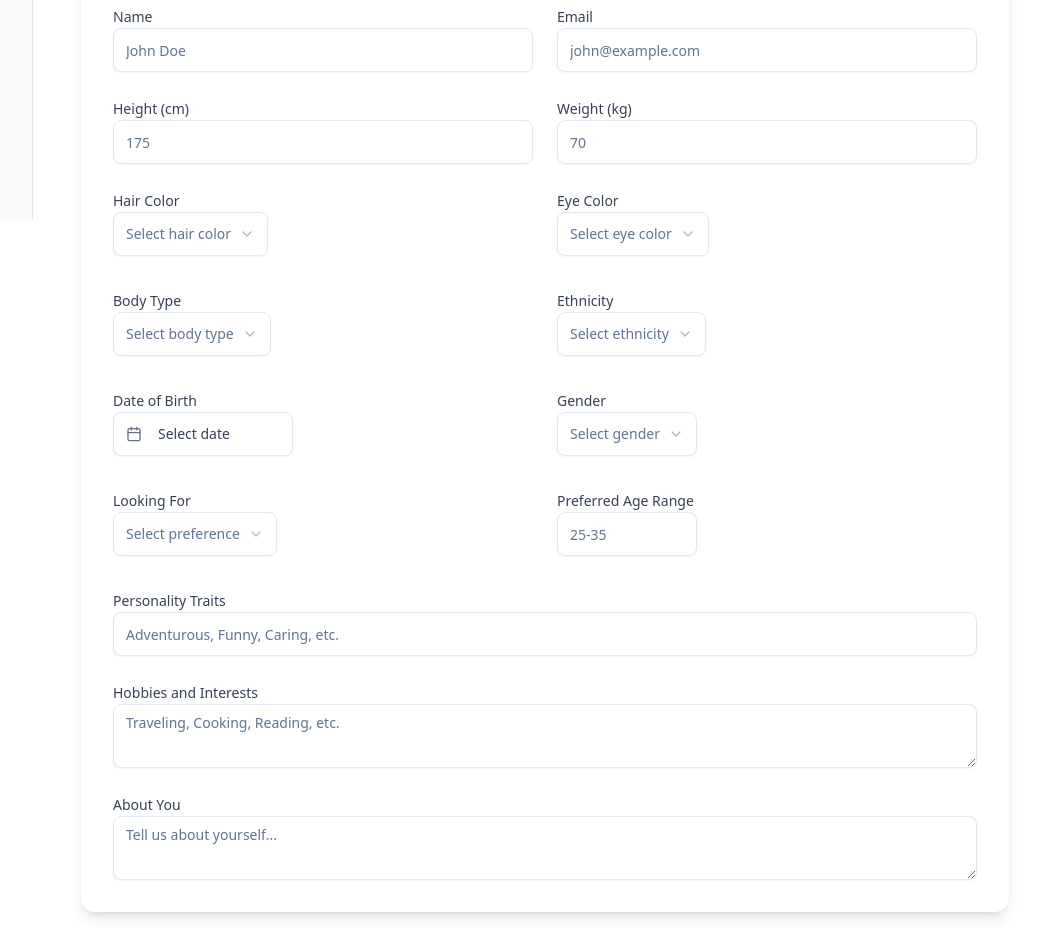
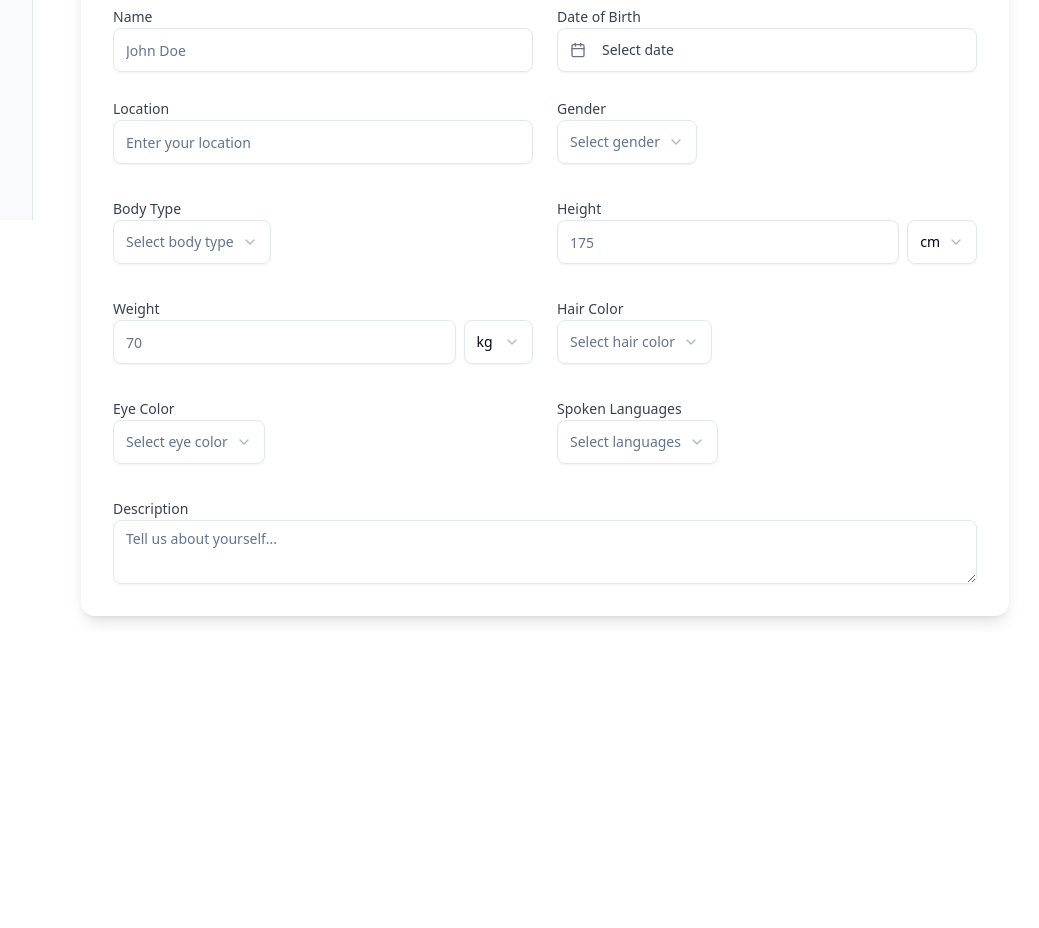
Before and after one commit to prasish01/service_hub, a Next.js app: page /tabs in a window 1280 px wide. Shown: the part 580-1508 px from the top of the page, without its empty margins (223-1262 px from the left). After the commit the page ends 1212 px from the top, so only its background shows below. Built offline with nearby package versions, Linux system fonts and the light colour scheme.

Commit message:
Updated form fields

```diff
--- a/components/ProfileManager.tsx
+++ b/components/ProfileManager.tsx
@@ -1,7 +1,7 @@
 "use client";
 import { useState } from "react";
 import { format } from "date-fns";
-import { CalendarIcon, ChevronLeft, ChevronRight } from "lucide-react";
+import { CalendarIcon } from "lucide-react";
 import { Input } from "@/components/ui/input";
 import { Textarea } from "@/components/ui/textarea";
 import {
@@ -22,73 +22,139 @@ import {
 const ProfileManager = () => {
   // State for Date of Birth
   const [dob, setDob] = useState<Date | undefined>(undefined);
-  const [currentYear, setCurrentYear] = useState(new Date().getFullYear());
-
-  // Handle year navigation
-  const handlePreviousYear = () => {
-    setCurrentYear((prev) => prev - 1);
-  };
-
-  const handleNextYear = () => {
-    setCurrentYear((prev) => prev + 1);
-  };
-
-  // Define the date range for the current year
-  const fromDate = new Date(currentYear, 0, 1); // Start of the year
-  const toDate = new Date(currentYear, 11, 31); // End of the year
 
   return (
     <div className="bg-background mx-auto min-h-[60vh] w-full max-w-6xl rounded-xl p-8 shadow-lg">
       <h2 className="mb-8 text-3xl font-bold text-gray-800">Profile Page</h2>
       <form className="space-y-8">
         <div className="grid grid-cols-1 gap-6 md:grid-cols-2">
-          <div className="space-y-2 md:col-span-2">
-            <div className="grid grid-cols-1 gap-6 md:grid-cols-2">
+          {/* Name */}
           <div className="space-y-2">
-                <label className="text-sm font-medium text-gray-700">
-                  Name
-                </label>
+            <label className="text-sm font-medium text-gray-700">Name</label>
             <Input
               type="text"
               placeholder="John Doe"
               className="h-11 focus-visible:ring-2 focus-visible:ring-blue-500"
             />
           </div>
+
+          {/* Date of Birth */}
           <div className="space-y-2">
             <label className="text-sm font-medium text-gray-700">
-                  Email
+              Date of Birth
+            </label>
+            <Popover>
+              <PopoverTrigger asChild>
+                <Button
+                  variant="outline"
+                  className="h-11 w-full justify-start bg-white text-left font-normal hover:bg-gray-50"
+                >
+                  <CalendarIcon className="mr-2 h-4 w-4 text-gray-500" />
+                  <span className="text-gray-700">
+                    {dob ? format(dob, "PPP") : "Select date"}
+                  </span>
+                </Button>
+              </PopoverTrigger>
+              <PopoverContent className="w-auto p-0">
+                <Calendar
+                  mode="single"
+                  selected={dob}
+                  onSelect={setDob}
+                  initialFocus
+                />
+              </PopoverContent>
+            </Popover>
+          </div>
+
+          {/* Location (Google Autocomplete Placeholder) */}
+          <div className="space-y-2">
+            <label className="text-sm font-medium text-gray-700">
+              Location
             </label>
             <Input
-                  type="email"
-                  placeholder="john@example.com"
+              type="text"
+              placeholder="Enter your location"
               className="h-11 focus-visible:ring-2 focus-visible:ring-blue-500"
             />
           </div>
-            </div>
+
+          {/* Gender */}
+          <div className="space-y-2">
+            <label className="text-sm font-medium text-gray-700">Gender</label>
+            <Select>
+              <SelectTrigger className="h-11 focus:ring-2 focus:ring-blue-500">
+                <SelectValue placeholder="Select gender" />
+              </SelectTrigger>
+              <SelectContent>
+                <SelectItem value="male">Male</SelectItem>
+                <SelectItem value="female">Female</SelectItem>
+                <SelectItem value="other">Other</SelectItem>
+              </SelectContent>
+            </Select>
           </div>
 
+          {/* Body Type */}
           <div className="space-y-2">
             <label className="text-sm font-medium text-gray-700">
-              Height (cm)
+              Body Type
             </label>
+            <Select>
+              <SelectTrigger className="h-11 focus:ring-2 focus:ring-blue-500">
+                <SelectValue placeholder="Select body type" />
+              </SelectTrigger>
+              <SelectContent>
+                <SelectItem value="slim">Slim</SelectItem>
+                <SelectItem value="athletic">Athletic</SelectItem>
+                <SelectItem value="average">Average</SelectItem>
+                <SelectItem value="curvy">Curvy</SelectItem>
+                <SelectItem value="other">Other</SelectItem>
+              </SelectContent>
+            </Select>
+          </div>
+
+          {/* Height */}
+          <div className="space-y-2">
+            <label className="text-sm font-medium text-gray-700">Height</label>
+            <div className="flex gap-2">
               <Input
                 type="number"
                 placeholder="175"
                 className="h-11 focus-visible:ring-2 focus-visible:ring-blue-500"
               />
+              <Select defaultValue="cm">
+                <SelectTrigger className="h-11 w-20 focus:ring-2 focus:ring-blue-500">
+                  <SelectValue />
+                </SelectTrigger>
+                <SelectContent>
+                  <SelectItem value="cm">cm</SelectItem>
+                  <SelectItem value="ft">ft</SelectItem>
+                </SelectContent>
+              </Select>
             </div>
+          </div>
+
+          {/* Weight */}
           <div className="space-y-2">
-            <label className="text-sm font-medium text-gray-700">
-              Weight (kg)
-            </label>
+            <label className="text-sm font-medium text-gray-700">Weight</label>
+            <div className="flex gap-2">
               <Input
                 type="number"
                 placeholder="70"
                 className="h-11 focus-visible:ring-2 focus-visible:ring-blue-500"
               />
+              <Select defaultValue="kg">
+                <SelectTrigger className="h-11 w-20 focus:ring-2 focus:ring-blue-500">
+                  <SelectValue />
+                </SelectTrigger>
+                <SelectContent>
+                  <SelectItem value="kg">kg</SelectItem>
+                  <SelectItem value="lbs">lbs</SelectItem>
+                </SelectContent>
+              </Select>
+            </div>
           </div>
 
-          {/* Hair and Eyes */}
+          {/* Hair Color */}
           <div className="space-y-2">
             <label className="text-sm font-medium text-gray-700">
               Hair Color
@@ -106,6 +172,8 @@ const ProfileManager = () => {
               </SelectContent>
             </Select>
           </div>
+
+          {/* Eye Color */}
           <div className="space-y-2">
             <label className="text-sm font-medium text-gray-700">
               Eye Color
@@ -124,166 +192,29 @@ const ProfileManager = () => {
             </Select>
           </div>
 
+          {/* Spoken Languages */}
           <div className="space-y-2">
             <label className="text-sm font-medium text-gray-700">
-              Body Type
+              Spoken Languages
             </label>
             <Select>
               <SelectTrigger className="h-11 focus:ring-2 focus:ring-blue-500">
-                <SelectValue placeholder="Select body type" />
+                <SelectValue placeholder="Select languages" />
               </SelectTrigger>
               <SelectContent>
-                <SelectItem value="slim">Slim</SelectItem>
-                <SelectItem value="athletic">Athletic</SelectItem>
-                <SelectItem value="average">Average</SelectItem>
-                <SelectItem value="curvy">Curvy</SelectItem>
-                <SelectItem value="other">Other</SelectItem>
-              </SelectContent>
-            </Select>
-          </div>
-          <div className="space-y-2">
-            <label className="text-sm font-medium text-gray-700">
-              Ethnicity
-            </label>
-            <Select>
-              <SelectTrigger className="h-11 focus:ring-2 focus:ring-blue-500">
-                <SelectValue placeholder="Select ethnicity" />
-              </SelectTrigger>
-              <SelectContent>
-                <SelectItem value="asian">Asian</SelectItem>
-                <SelectItem value="african">African</SelectItem>
-                <SelectItem value="caucasian">Caucasian</SelectItem>
-                <SelectItem value="hispanic">Hispanic</SelectItem>
+                <SelectItem value="english">English</SelectItem>
+                <SelectItem value="spanish">Spanish</SelectItem>
+                <SelectItem value="french">French</SelectItem>
+                <SelectItem value="german">German</SelectItem>
                 <SelectItem value="other">Other</SelectItem>
               </SelectContent>
             </Select>
           </div>
 
-          {/* Date of Birth and Gender */}
-          <div className="space-y-2 md:col-span-2">
-            <div className="grid grid-cols-1 gap-[12px] md:grid-cols-[1fr_auto_1fr]">
-              {/* Date of Birth */}
-              <div className="w-full max-w-[180px] space-y-2">
-                <label className="text-sm font-medium text-gray-700">
-                  Date of Birth
-                </label>
-                <Popover>
-                  <PopoverTrigger asChild>
-                    <Button
-                      variant="outline"
-                      className="h-11 w-full justify-start bg-white text-left font-normal hover:bg-gray-50"
-                    >
-                      <CalendarIcon className="mr-2 h-4 w-4 text-gray-500" />
-                      <span className="text-gray-700">
-                        {dob ? format(dob, "PPP") : "Select date"}
-                      </span>
-                    </Button>
-                  </PopoverTrigger>
-                  <PopoverContent className="w-auto p-0">
-                    <div className="flex items-center justify-between px-4 pt-4">
-                      <Button
-                        variant="ghost"
-                        size="sm"
-                        onClick={handlePreviousYear}
-                        className="h-8 w-8 p-0"
-                      >
-                        <ChevronLeft className="h-4 w-4" />
-                      </Button>
-                      <span className="text-sm font-medium">{currentYear}</span>
-                      <Button
-                        variant="ghost"
-                        size="sm"
-                        onClick={handleNextYear}
-                        className="h-8 w-8 p-0"
-                      >
-                        <ChevronRight className="h-4 w-4" />
-                      </Button>
-                    </div>
-                    <Calendar
-                      mode="single"
-                      selected={dob}
-                      onSelect={setDob}
-                      fromDate={fromDate}
-                      toDate={toDate}
-                      initialFocus
-                    />
-                  </PopoverContent>
-                </Popover>
-              </div>
-
-              {/* Spacer */}
-              <div className="hidden md:block"></div>
-
-              {/* Gender */}
-              <div className="w-full max-w-[200px] space-y-2">
-                <label className="text-sm font-medium text-gray-700">
-                  Gender
-                </label>
-                <Select>
-                  <SelectTrigger className="h-11 focus:ring-2 focus:ring-blue-500">
-                    <SelectValue placeholder="Select gender" />
-                  </SelectTrigger>
-                  <SelectContent>
-                    <SelectItem value="male">Male</SelectItem>
-                    <SelectItem value="female">Female</SelectItem>
-                    <SelectItem value="other">Other</SelectItem>
-                  </SelectContent>
-                </Select>
-              </div>
-            </div>
-          </div>
-
-          <div className="space-y-2">
-            <label className="text-sm font-medium text-gray-700">
-              Looking For
-            </label>
-            <Select>
-              <SelectTrigger className="h-11 focus:ring-2 focus:ring-blue-500">
-                <SelectValue placeholder="Select preference" />
-              </SelectTrigger>
-              <SelectContent>
-                <SelectItem value="relationship">Relationship</SelectItem>
-                <SelectItem value="casual">Casual Dating</SelectItem>
-                <SelectItem value="friendship">Friendship</SelectItem>
-                <SelectItem value="other">Other</SelectItem>
-              </SelectContent>
-            </Select>
-          </div>
-          <div className="max-w-[140px] space-y-4">
-            <label className="p text-sm font-medium text-gray-700">
-              Preferred Age Range
-            </label>
-            <Input
-              type="text"
-              placeholder="25-35"
-              className="h-11 focus-visible:ring-2 focus-visible:ring-blue-500"
-            />
-          </div>
-
+          {/* Description */}
           <div className="space-y-2 md:col-span-2">
             <label className="text-sm font-medium text-gray-700">
-              Personality Traits
-            </label>
-            <Input
-              type="text"
-              placeholder="Adventurous, Funny, Caring, etc."
-              className="h-11 focus-visible:ring-2 focus-visible:ring-blue-500"
-            />
-          </div>
-          <div className="space-y-2 md:col-span-2">
-            <label className="text-sm font-medium text-gray-700">
-              Hobbies and Interests
-            </label>
-            <Textarea
-              placeholder="Traveling, Cooking, Reading, etc."
-              rows={3}
-              className="focus-visible:ring-2 focus-visible:ring-blue-500"
-            />
-          </div>
-
-          <div className="space-y-2 md:col-span-2">
-            <label className="text-sm font-medium text-gray-700">
-              About You
+              Description
             </label>
             <Textarea
               placeholder="Tell us about yourself..."
@@ -292,16 +223,6 @@ const ProfileManager = () => {
             />
           </div>
         </div>
-
-        {/* Submit Button */}
-        {/* <div className="flex justify-end pt-6">
-          <Button
-            type="submit"
-            className="h-11 bg-blue-600 px-8 text-base font-medium transition-colors hover:bg-blue-700"
-          >
-            Save Changes
-          </Button>
-        </div> */}
       </form>
     </div>
   );
```
Lines whose indentation alone changed are shown as unchanged.
